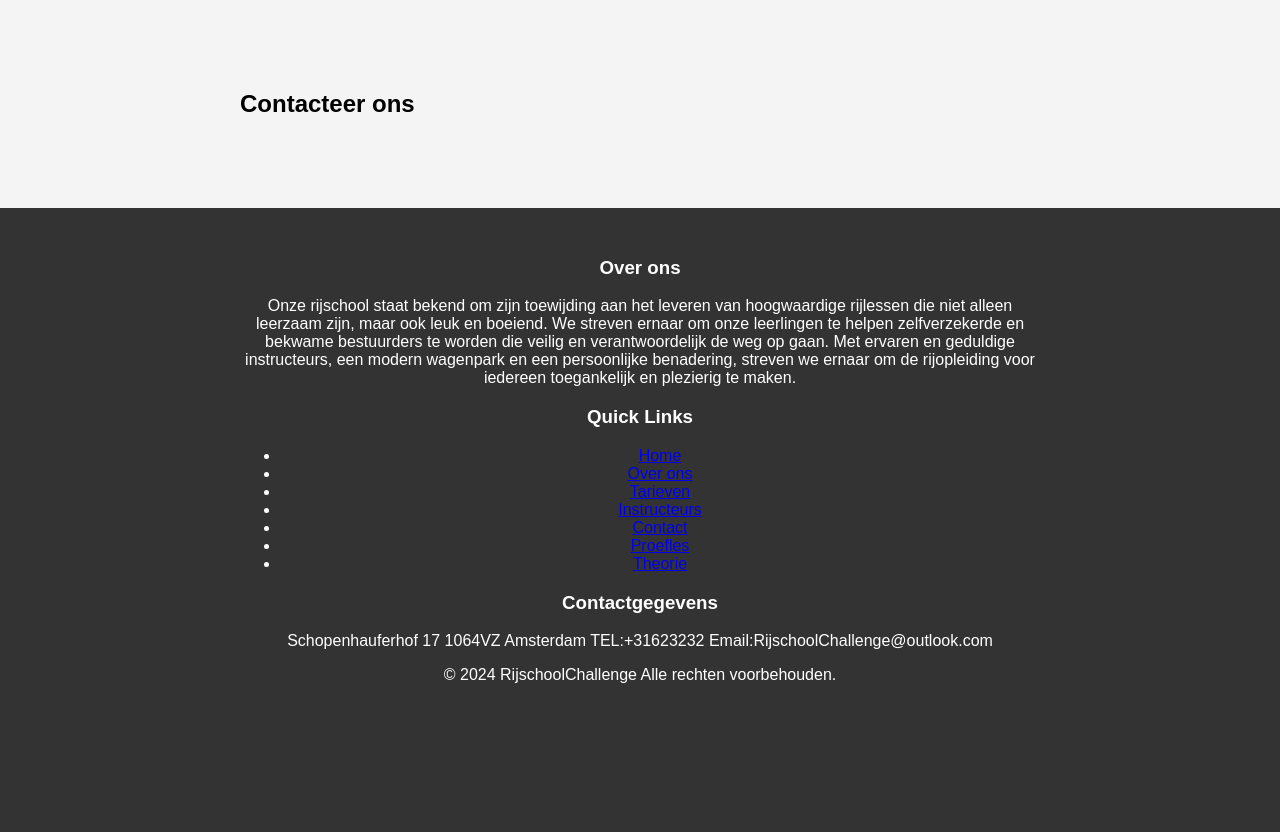
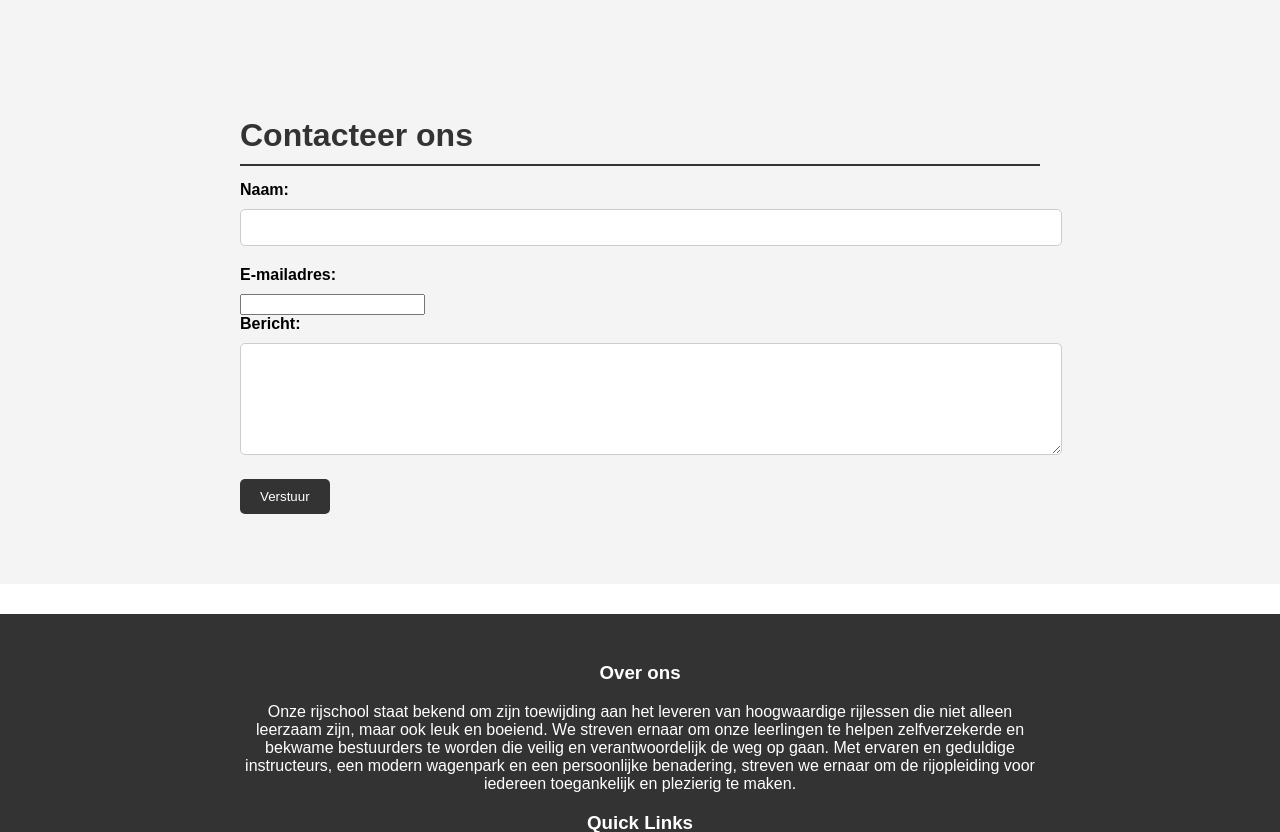
Before and after one commit to DinGosto1/examen-website, a PHP site: page /index.php?page=contact in a window 1280 px wide. Shown: the part 106-938 px from the top of the page. Before the commit the page ends 789 px from the top, so only its background shows below. Run offline with PHP 8.4, Linux system fonts and the light colour scheme.

Commit message:
ik heb de contact pagina aangepast waarbij als je het bericht verstuurd je ziet dat je bericht succesvol verzonden is en staat er ook een button terug naar de home page die je redirect naar de homepage

```diff
--- a/pages/contact.php
+++ b/pages/contact.php
@@ -1,7 +1,78 @@
-    <!-- Contact sectie -->
-    <section id="contact" class="contact">
-        <div class="container">
-            <h2>Contacteer ons</h2>
-            <!-- Voeg een contactformulier en contactgegevens toe -->
-        </div>
-    </section>
+<!DOCTYPE html>
+<html lang="nl">
+<head>
+    <meta charset="UTF-8">
+    <meta name="viewport" content="width=device-width, initial-scale=1.0">
+    <title>Contact - Rijschool</title>
+    <link rel="stylesheet" href="styles.css">
+    <!-- Voeg hier eventuele andere CSS-bestanden toe voor styling -->
+    <style>
+        /* Voeg de ontbrekende CSS-selector toe */
+        .contact {
+            margin-bottom: 30px;
+        }
+
+        .contact h2 {
+            color: #333;
+            font-size: 2em;
+            margin-bottom: 15px;
+            border-bottom: 2px solid #333;
+            padding-bottom: 10px;
+        }
+
+        .contact .container {
+            margin-top: 20px; /* Verander de selector voor de container om het juiste element te selecteren */
+        }
+
+        .contact label {
+            display: block;
+            margin-bottom: 10px;
+            font-weight: bold;
+        }
+
+        .contact input[type="text"],
+        .contact textarea {
+            width: 100%;
+            padding: 10px;
+            margin-bottom: 20px;
+            border: 1px solid #ccc;
+            border-radius: 5px;
+        }
+
+        .contact input[type="submit"] {
+            background-color: #333;
+            color: #fff;
+            border: none;
+            padding: 10px 20px;
+            border-radius: 5px;
+            cursor: pointer;
+        }
+
+        .contact input[type="submit"]:hover {
+            background-color: #555;
+        }
+    </style>
+</head>
+<body>
+
+<!-- Contact sectie -->
+<section id="contact" class="contact"> <!-- Voeg de juiste klasse toe aan de contactsectie -->
+    <div class="container">
+        <h2>Contacteer ons</h2>
+        <form action="submit.php" method="post">
+            <label for="name">Naam:</label>
+            <input type="text" id="name" name="name" required>
+
+            <label for="email">E-mailadres:</label>
+            <input type="email" id="email" name="email" required>
+
+            <label for="message">Bericht:</label>
+            <textarea id="message" name="message" rows="6" required></textarea>
+
+            <input type="submit" value="Verstuur">
+        </form>
+    </div>
+</section>
+
+</body>
+</html>
--- a/pages/tarieven.php
+++ b/pages/tarieven.php
@@ -1,8 +1,6 @@
    <!-- Diensten sectie -->
    <section id="Tarieven" class="services">
         <div class="container">
-            <h2>Onze Tarieven</h2>
-            <!-- Voeg een lijst tarieven toe -->
         </div>
     </section>
 
--- a/styles.css
+++ b/styles.css
@@ -113,6 +113,21 @@ section.hero{
     padding: 50px 0;
 }
 
+.message {
+    background-color: #dff0d8;
+    border: 1px solid #d6e9c6;
+    color: #3c763d;
+    padding: 10px;
+    margin-bottom: 20px;
+    border-radius: 5px;
+}
+
+.error-message {
+    background-color: #f2dede;
+    border: 1px solid #ebccd1;
+    color: #a94442;
+}
+
 /* Diensten sectie */
 .services {
     padding: 50px 0;
```
Also changed, not shown: db_connect.php (+0 -8 lines), pages/over-ons.php (+70 -5 lines), submit.php (added, +75 -0 lines).
